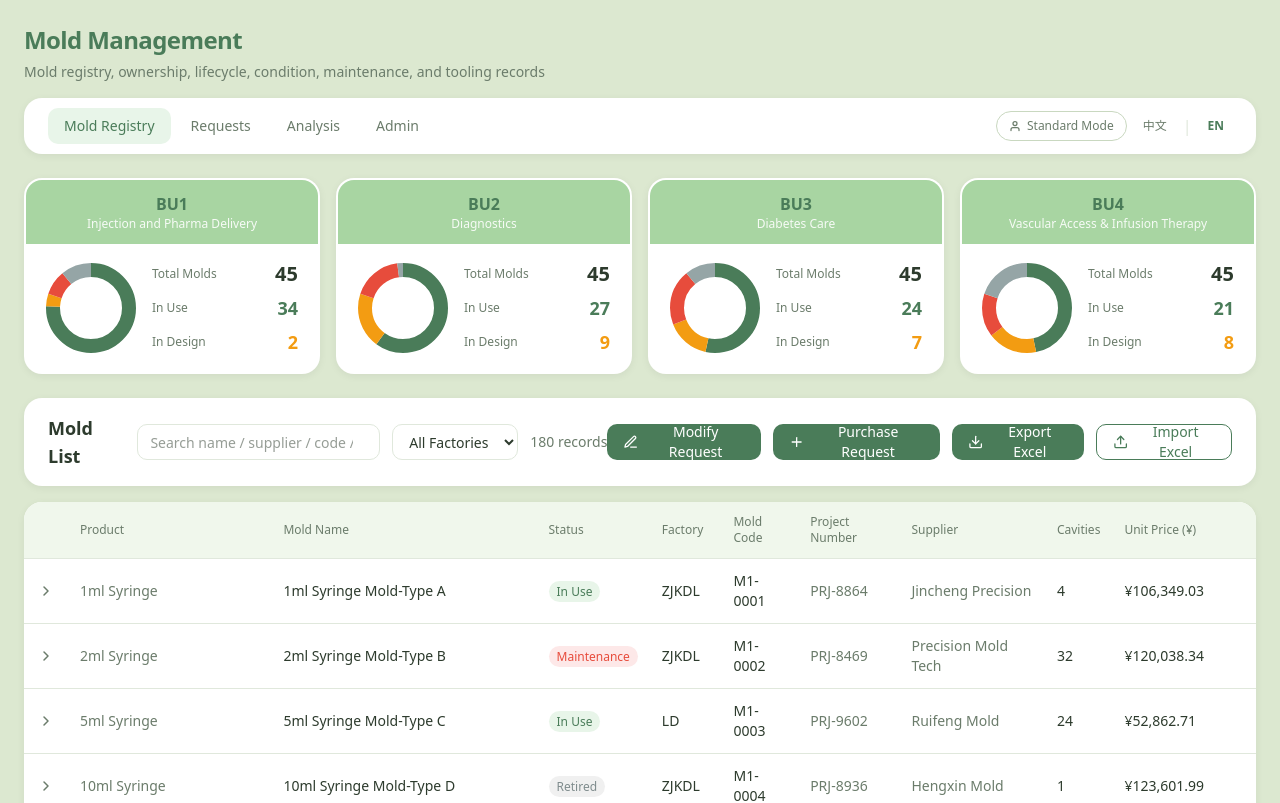
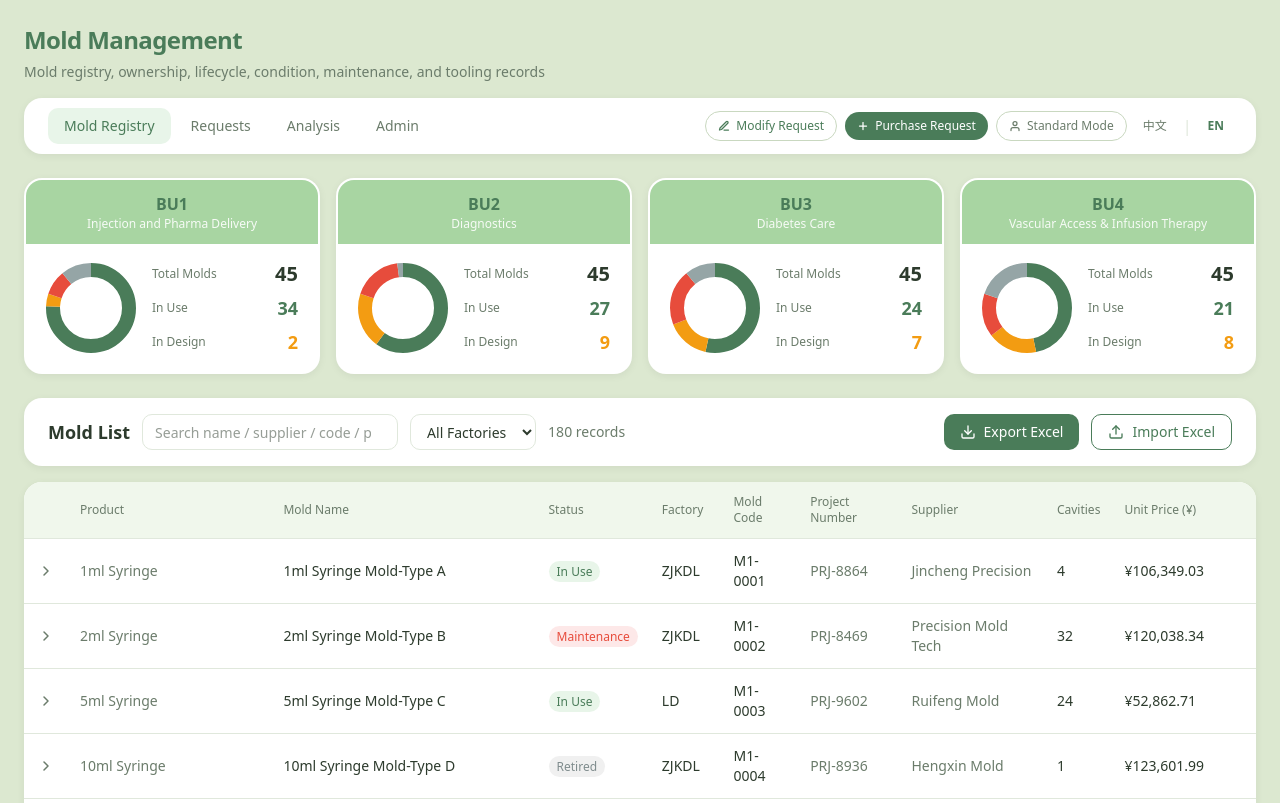
Before and after one commit to erikzhuang-dev/ubzhuangs-robot, a Next.js app: page / in a window 1280 px wide. Shown: the top 803 px of the page. Built offline with nearby package versions, Linux system fonts and the light colour scheme.

Commit message:
refactor(nav): 修改申请与购买申请按钮移至导航栏普通模式按钮左侧
Coze-Commit-Type: user
Coze-User-ID: 1743168901482536
Coze-Conversation-ID: 12897442

```diff
--- a/src/app/page.tsx
+++ b/src/app/page.tsx
@@ -1354,6 +1354,35 @@ export default function Home() {
             </a>
           </div>
           <div className="flex items-center gap-2">
+            {/* Request buttons (standard mode only) */}
+            {!adminMode && (
+              <>
+                <button
+                  onClick={openModifyModal}
+                  className="flex items-center gap-1.5 whitespace-nowrap rounded-full border px-3 py-1.5 text-xs font-medium transition-colors"
+                  style={{ backgroundColor: '#ffffff', borderColor: '#c9d8c0', color: '#4a7c59' }}
+                  title={lang === 'zh' ? '提交模具修改申请' : 'Submit a mold modify request'}
+                >
+                  <svg width="12" height="12" viewBox="0 0 24 24" fill="none" stroke="currentColor" strokeWidth="2.5" strokeLinecap="round" strokeLinejoin="round">
+                    <path d="M12 20h9" />
+                    <path d="M16.5 3.5a2.121 2.121 0 0 1 3 3L7 19l-4 1 1-4L16.5 3.5z" />
+                  </svg>
+                  {t.modReqTitle}
+                </button>
+                <button
+                  onClick={() => setShowAddModal(true)}
+                  className="flex items-center gap-1.5 whitespace-nowrap rounded-full px-3 py-1.5 text-xs font-medium text-white transition-colors hover:opacity-90"
+                  style={{ backgroundColor: '#4a7c59' }}
+                  title={lang === 'zh' ? '提交模具购买申请' : 'Submit a mold purchase request'}
+                >
+                  <svg width="12" height="12" viewBox="0 0 24 24" fill="none" stroke="currentColor" strokeWidth="2.5" strokeLinecap="round">
+                    <line x1="12" y1="5" x2="12" y2="19" />
+                    <line x1="5" y1="12" x2="19" y2="12" />
+                  </svg>
+                  {t.purchaseBtn}
+                </button>
+              </>
+            )}
             <button
               onClick={() => {
                 if (adminMode) {
@@ -1504,10 +1533,10 @@ export default function Home() {
             </span>
           </div>
           <div className="flex items-center gap-3">
-            {/* Modify request button */}
-            {!adminMode && (
+            {/* Add button (admin direct-add only; standard users use nav request buttons) */}
+            {adminMode && (
               <button
-                onClick={openModifyModal}
+                onClick={() => setShowAddModal(true)}
                 className="flex h-9 items-center gap-2 rounded-lg px-4 text-sm font-medium text-white transition-colors hover:opacity-90"
                 style={{ backgroundColor: '#4a7c59' }}
               >
@@ -1521,33 +1550,12 @@ export default function Home() {
                   strokeLinecap="round"
                   strokeLinejoin="round"
                 >
-                  <path d="M12 20h9" />
-                  <path d="M16.5 3.5a2.121 2.121 0 0 1 3 3L7 19l-4 1 1-4L16.5 3.5z" />
+                  <line x1="12" y1="5" x2="12" y2="19" />
+                  <line x1="5" y1="12" x2="19" y2="12" />
                 </svg>
-                {t.modReqTitle}
+                {t.addMold}
               </button>
             )}
-            {/* Add button */}
-            <button
-              onClick={() => setShowAddModal(true)}
-              className="flex h-9 items-center gap-2 rounded-lg px-4 text-sm font-medium text-white transition-colors hover:opacity-90"
-              style={{ backgroundColor: '#4a7c59' }}
-            >
-              <svg
-                width="16"
-                height="16"
-                viewBox="0 0 24 24"
-                fill="none"
-                stroke="currentColor"
-                strokeWidth="2"
-                strokeLinecap="round"
-                strokeLinejoin="round"
-              >
-                <line x1="12" y1="5" x2="12" y2="19" />
-                <line x1="5" y1="12" x2="19" y2="12" />
-              </svg>
-              {adminMode ? t.addMold : t.purchaseBtn}
-            </button>
             {/* Export button */}
             <button
               onClick={handleExport}
```
